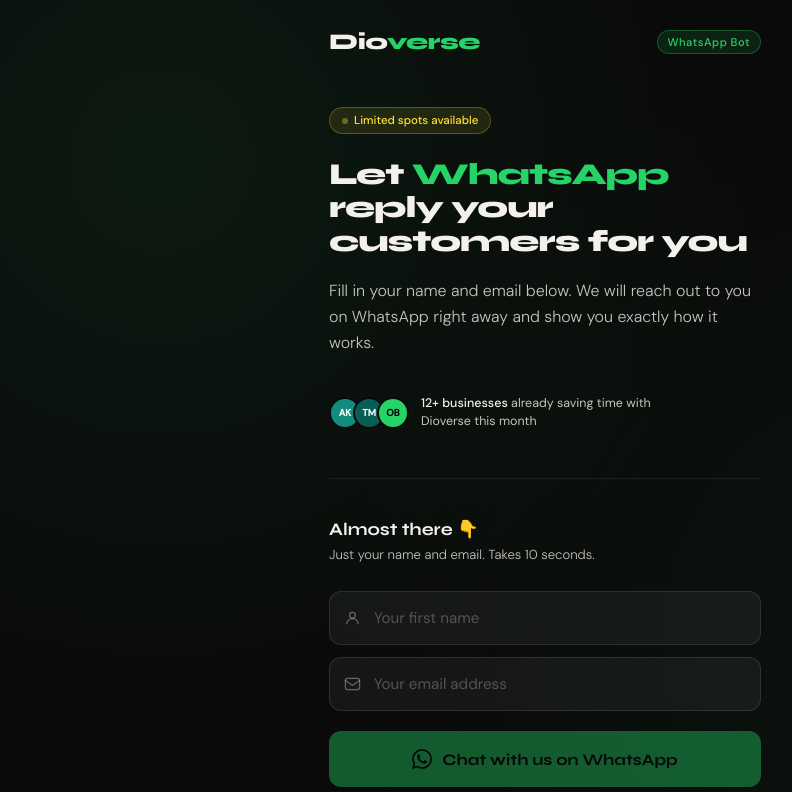
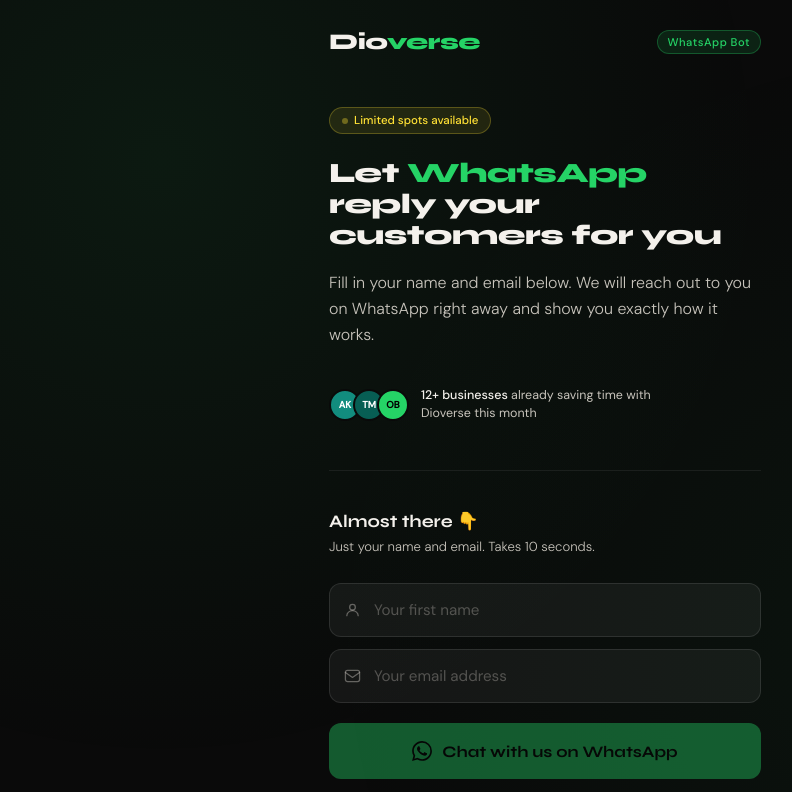
Before and after one commit to disuibrahimolalekan/dioverse-whatsapp-bot, a website: page dioverse-landing.html in a window 1280 px wide. Shown: the top 792 px of the page, without its empty margins (95-887 px from the left). Drawn offline with Linux system fonts and the light colour scheme.

Commit message:
dioverse-landing.html

```diff
--- a/dioverse-landing.html
+++ b/dioverse-landing.html
@@ -106,10 +106,10 @@
 
   h1 {
     font-family: 'Syne', -apple-system, sans-serif;
-    font-size: 1.9rem;
+    font-size: 1.75rem;
     font-weight: 800;
     line-height: 1.1;
-    letter-spacing: -1px;
+    letter-spacing: -0.5px;
     margin-bottom: 20px;
   }
 
```
